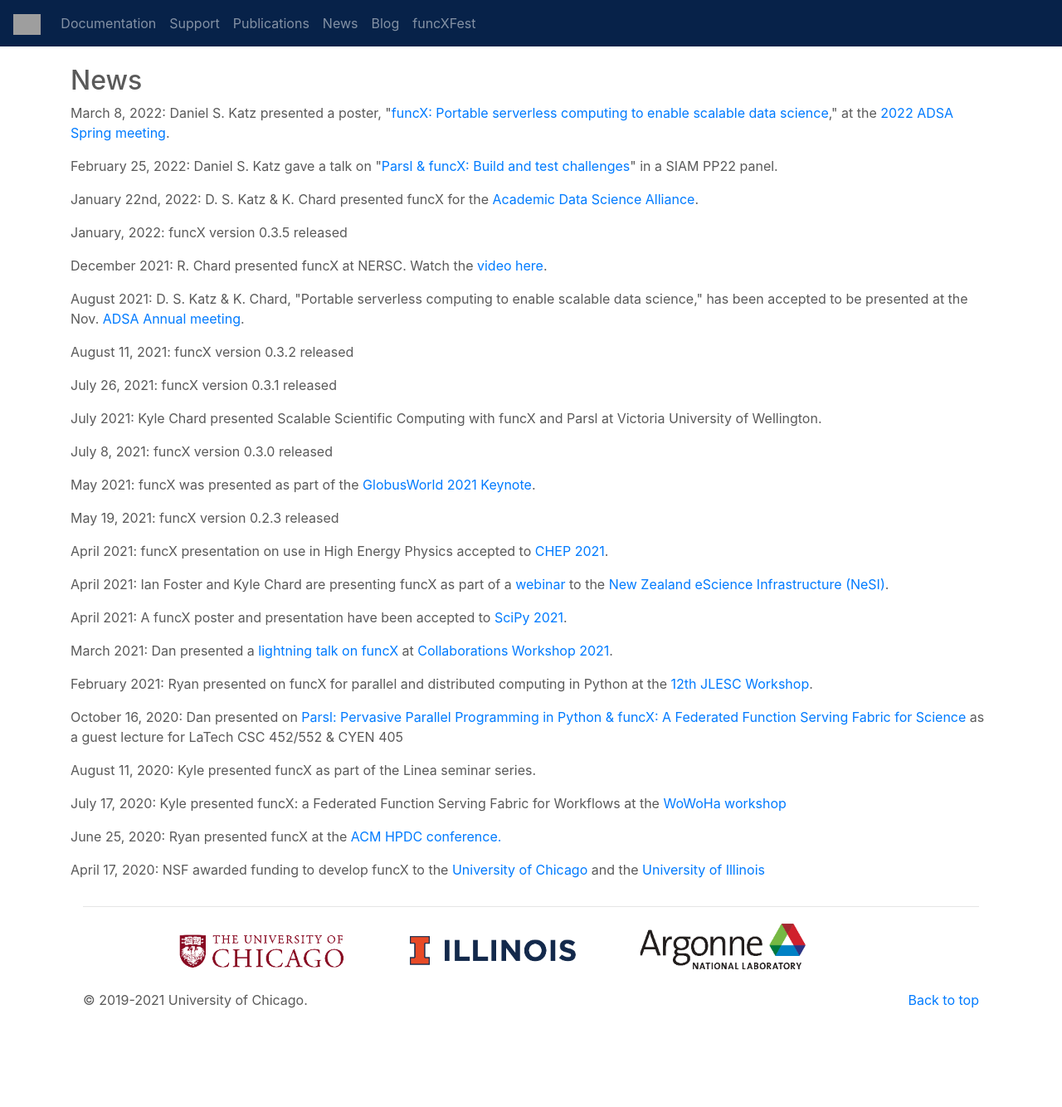
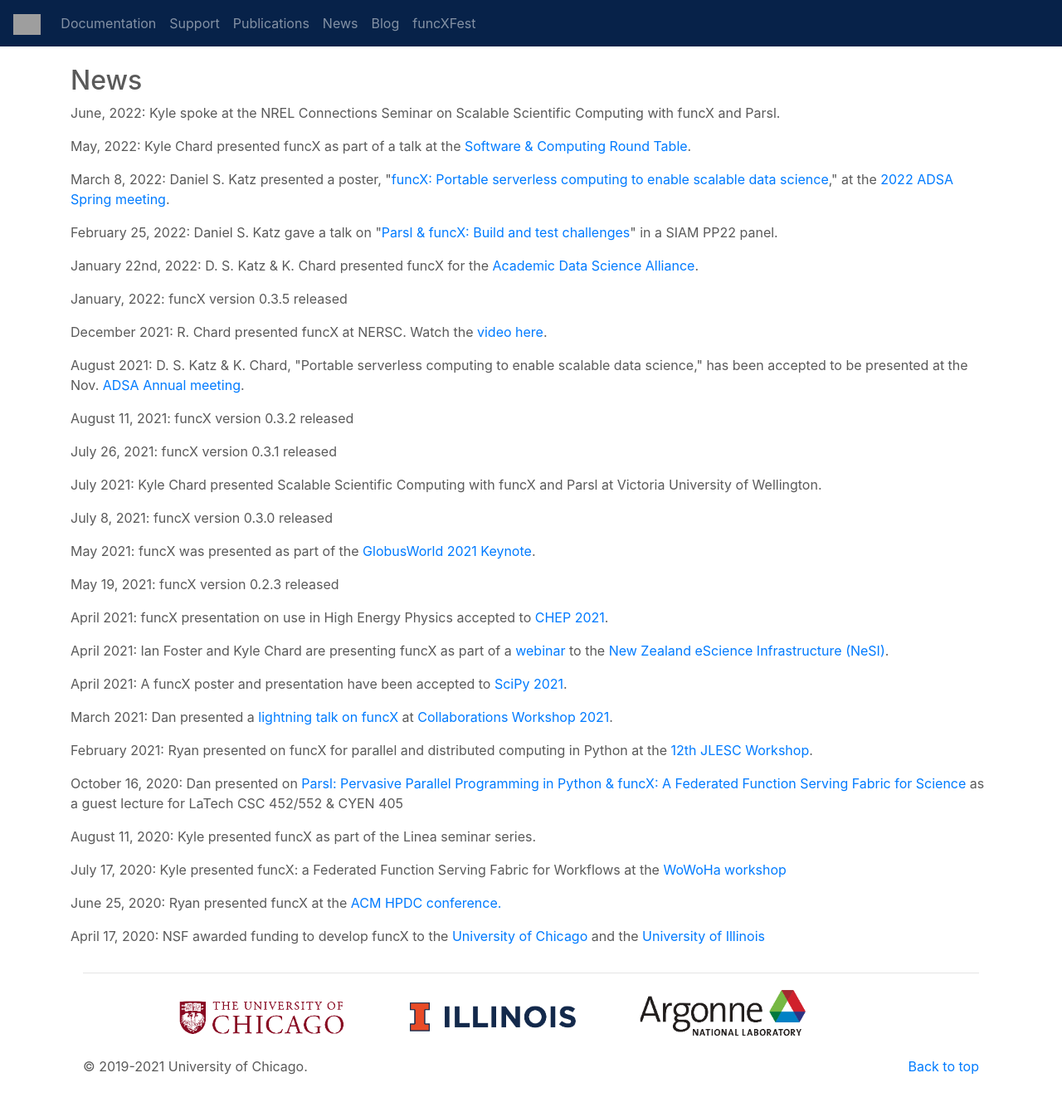
Before and after one commit to funcx-faas/funcx-faas.github.io, a Jekyll site: the page built from news.html, in a window 1280 px wide and 1361 px high. Shown: the top 1334 px of the window at 83% size. Built offline with Jekyll 4.4.1, drawn with Linux system fonts in a browser that asks for light colours; grey boxes are pictures that could not be loaded.

Commit message:
Update news.html

```diff
--- a/news.html
+++ b/news.html
@@ -16,6 +16,18 @@
         </p>
       </div>
       -->
+
+	<div class="news-info">
+        <p><span class="name">June, 2022:</span>
+         Kyle spoke at the NREL Connections Seminar on Scalable Scientific Computing with funcX and Parsl.
+        </p>
+      </div>
+
+       <div class="news-info">
+        <p><span class="name">May, 2022:</span>
+           Kyle Chard presented funcX as part of a talk at the <a href='https://indico.jlab.org/event/505/#day-2022-05-03'>Software &amp; Computing Round Table</a>.
+        </p>
+      </div>
 
 	<div class="news-info">
         <p><span class="name">March 8, 2022:</span>
```
